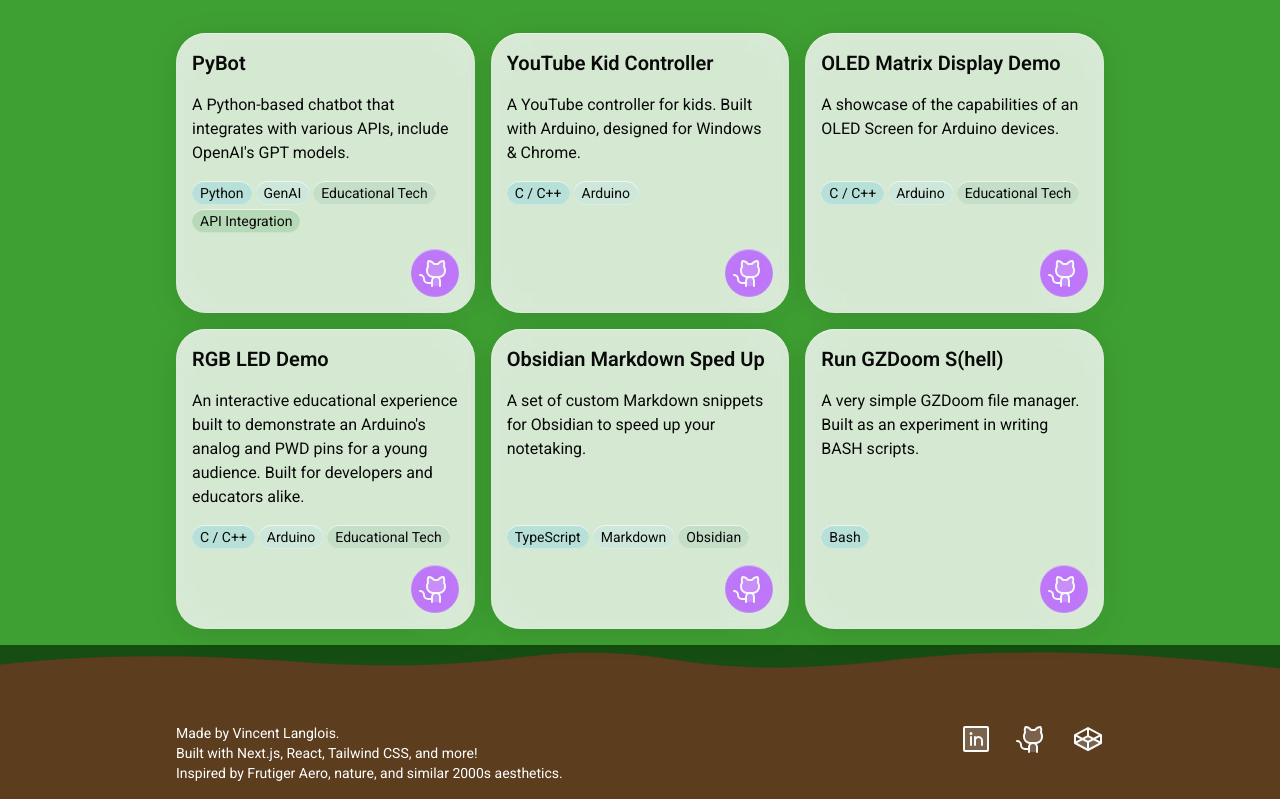
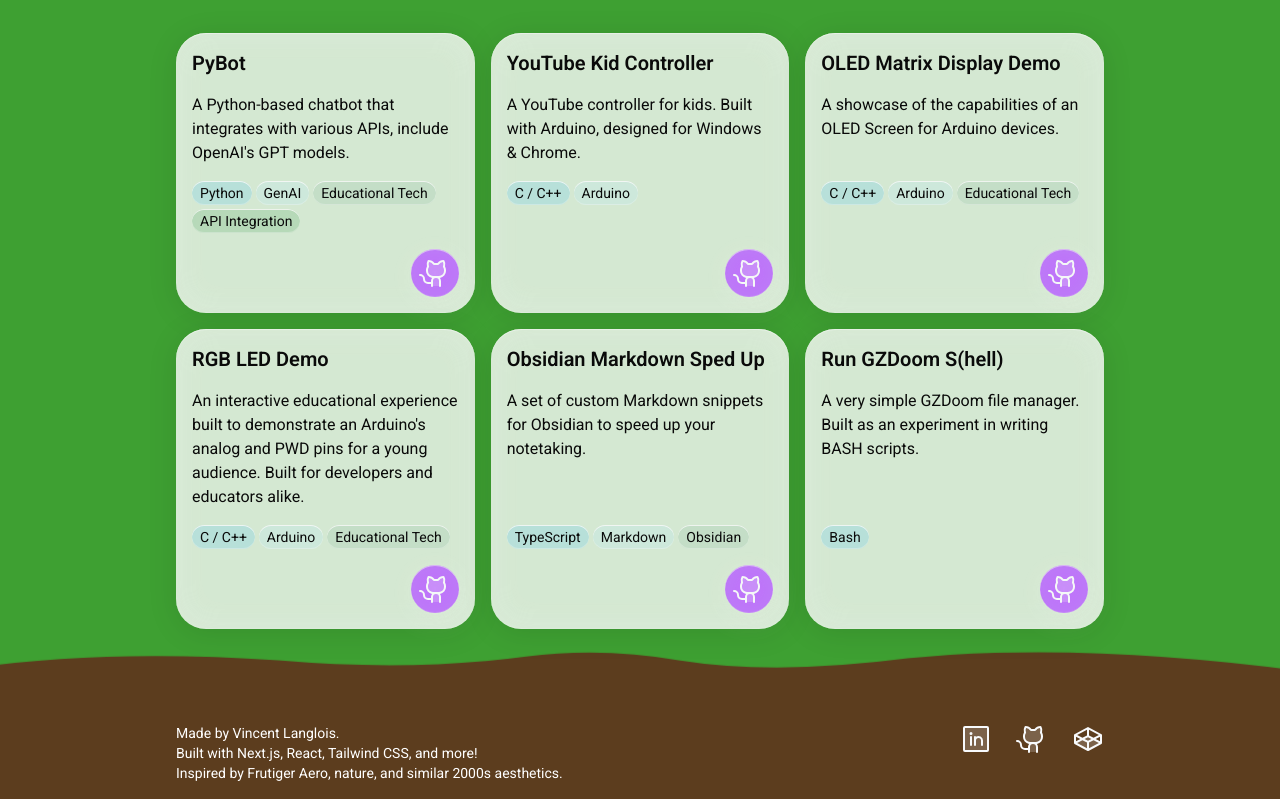
Before and after one commit to vtlanglois/portfolio-v2, a Next.js app: page /projects in a window 1280 px wide. Shown: the part 285-1084 px from the top of the page. Built offline with nearby package versions, Linux system fonts and the light colour scheme.

Commit message:
fix: allow for footer hill background to automatically change based on last section

```diff
--- a/src/components/sections/Footer/styles.css
+++ b/src/components/sections/Footer/styles.css
@@ -1,14 +1,21 @@
-footer[data-last-section="1"] svg#footer-divider {
-  background: var(--section-1);
+svg#footer-divider {
+  background: var(--sky-bottom)
 }
-footer[data-last-section="2"] svg#footer-divider {
-  background: var(--section-2);
+
+body:has(main > section[data-section="1"]:last-child) svg#footer-divider {
+  background:  var(--section-1);
 }
-footer[data-last-section="3"] svg#footer-divider {
-  background: var(--section-3);
+
+body:has(main > section[data-section="2"]:last-child) svg#footer-divider {
+  background:  var(--section-2);
 }
-footer[data-last-section="4"] svg#footer-divider {
-  background: var(--section-4);
+
+body:has(main > section[data-section="3"]:last-child) svg#footer-divider {
+  background:  var(--section-3);
+}
+
+body:has(main > section[data-section="4"]:last-child) svg#footer-divider {
+  background:  var(--section-4);
 }
 
 footer #footer-divider {
```
